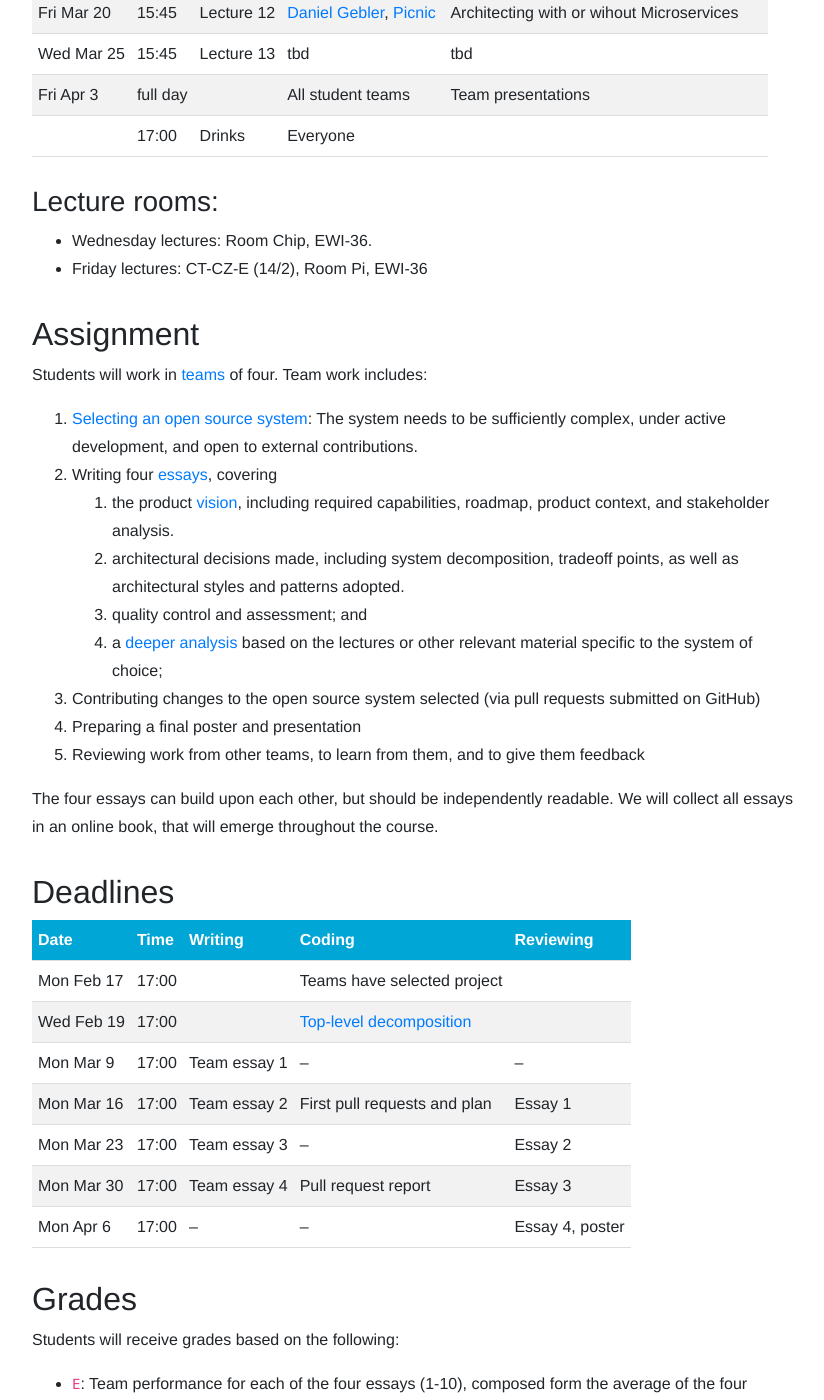
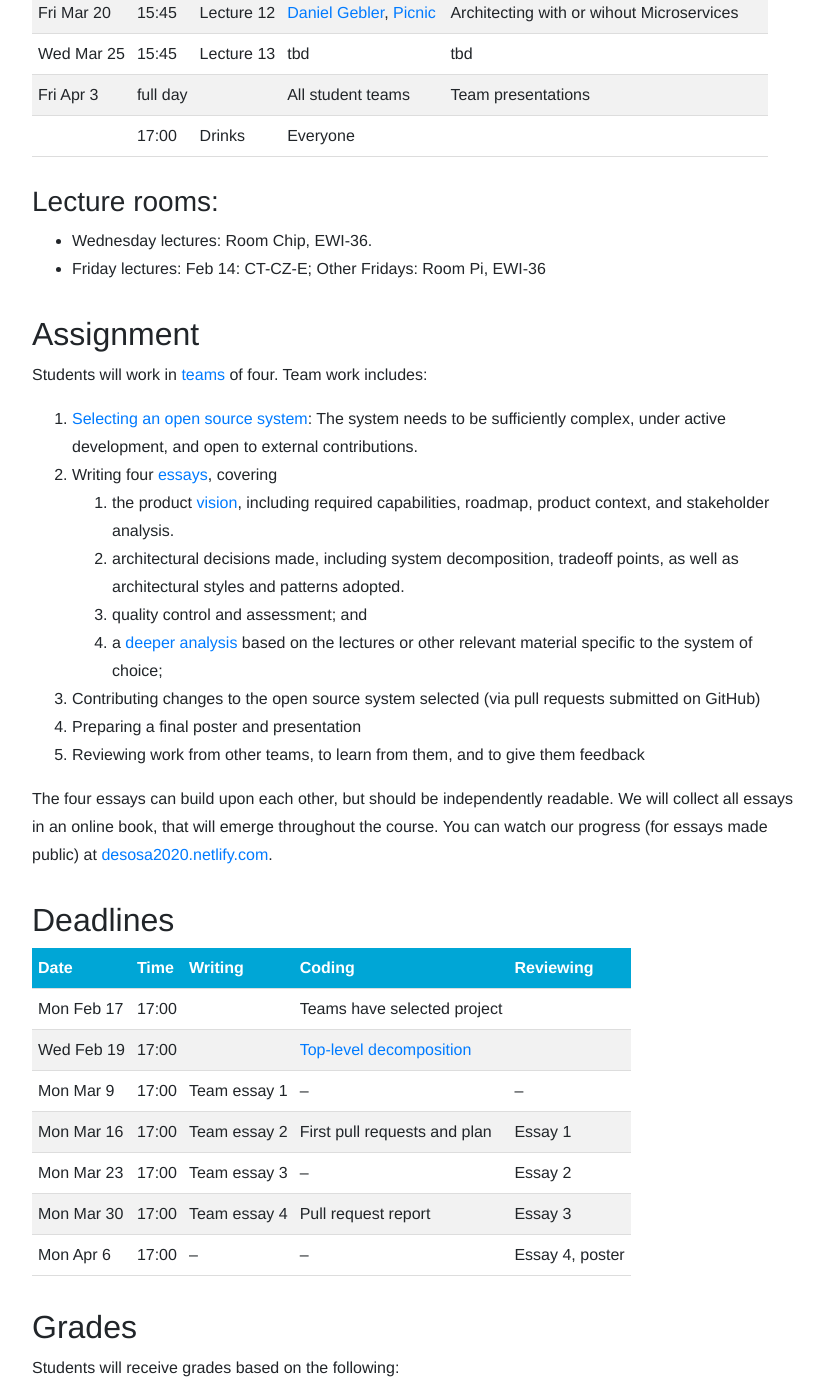
Before and after one commit to SERG-Delft/delftswa, a Jekyll site: the page built from 2020/index.md, in a window 1280 px wide and 1400 px high, scrolled down 1477 px. Shown: the whole window, without its empty margins (224-1048 px from the left). Built offline with Jekyll 4.4.1, drawn with Linux system fonts in a browser that asks for light colours.

Commit message:
Update workflow with netlify

```diff
--- a/2020/index.md
+++ b/2020/index.md
@@ -45,7 +45,7 @@ Fri Apr 3  | full day |  | All student teams | Team presentations
 ### Lecture rooms:
 
 - Wednesday lectures: Room Chip, EWI-36.
-- Friday lectures: CT-CZ-E (14/2), Room Pi, EWI-36
+- Friday lectures: Feb 14: CT-CZ-E; Other Fridays: Room Pi, EWI-36
 
 [sig]: https://www.softwareimprovementgroup.com/
 [grady booch]: https://en.wikipedia.org/wiki/Grady_Booch
@@ -77,6 +77,9 @@ Team work includes:
 
 The four essays can build upon each other, but should be independently readable.
 We will collect all essays in an online book, that will emerge throughout the course.
+You can watch our progress (for essays made public) at [desosa2020.netlify.com][desosa2020].
+
+[desosa2020]: https://desosa2020.netlify.com/#
 
 
 ## Deadlines
```
Also changed, not shown: 2020/assignment.md (+24 -15 lines).
